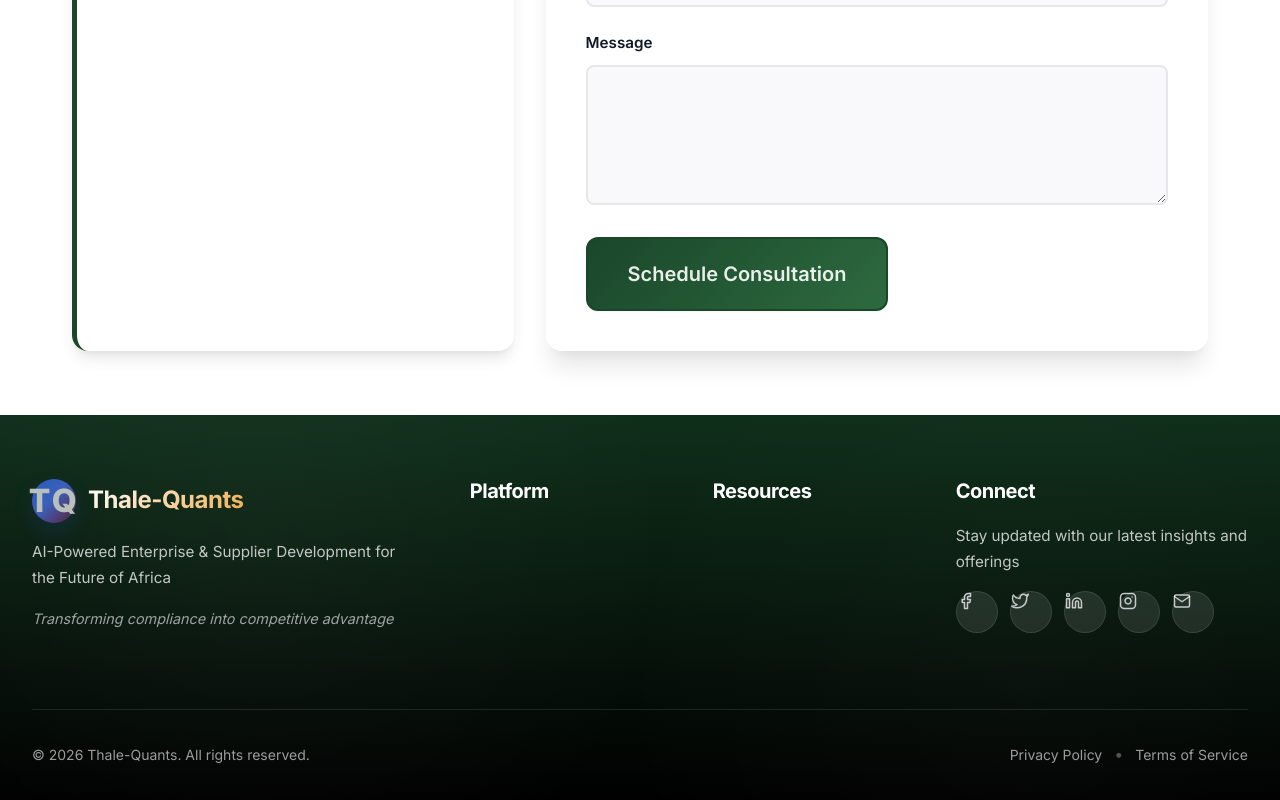
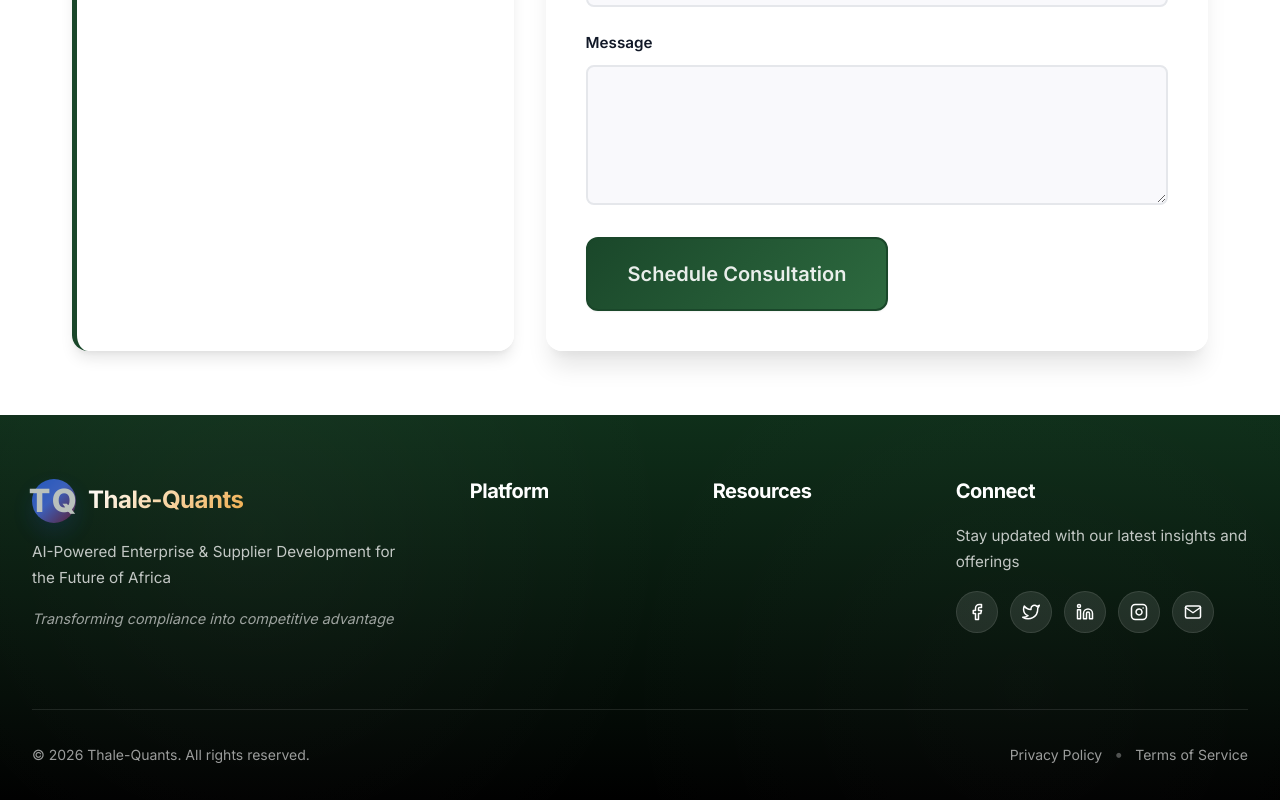
Before and after one commit to Chihambakwep22/SEED-OF-AFRICA, a React (Vite) app in the folder frontend/: page /contact in a window 1280 px wide. Shown: the part 1034-1834 px from the top of the page. Built offline with nearby package versions, Linux system fonts and the light colour scheme.

Commit message:
socials update

```diff
--- a/frontend/src/styles/Footer.css
+++ b/frontend/src/styles/Footer.css
@@ -150,17 +150,31 @@
   flex-wrap: wrap;
 }
 
-.social-icon {
+.footer-section a.social-icon {
   width: 42px;
   height: 42px;
   border-radius: 50%;
   background-color: rgba(255, 255, 255, 0.1);
-  display: flex;
+  display: inline-flex;
   align-items: center;
   justify-content: center;
   color: var(--white);
   transition: all 0.3s cubic-bezier(0.4, 0, 0.2, 1);
   border: 1px solid rgba(255, 255, 255, 0.1);
+  transform: none;
+}
+
+.footer-section a.social-icon::after {
+  display: none;
+}
+
+.footer-section a.social-icon:hover {
+  transform: translateY(-4px) scale(1.1);
+}
+
+.footer-section a.social-icon svg {
+  display: block;
+  line-height: 1;
 }
 
 .social-icon:hover {
```
